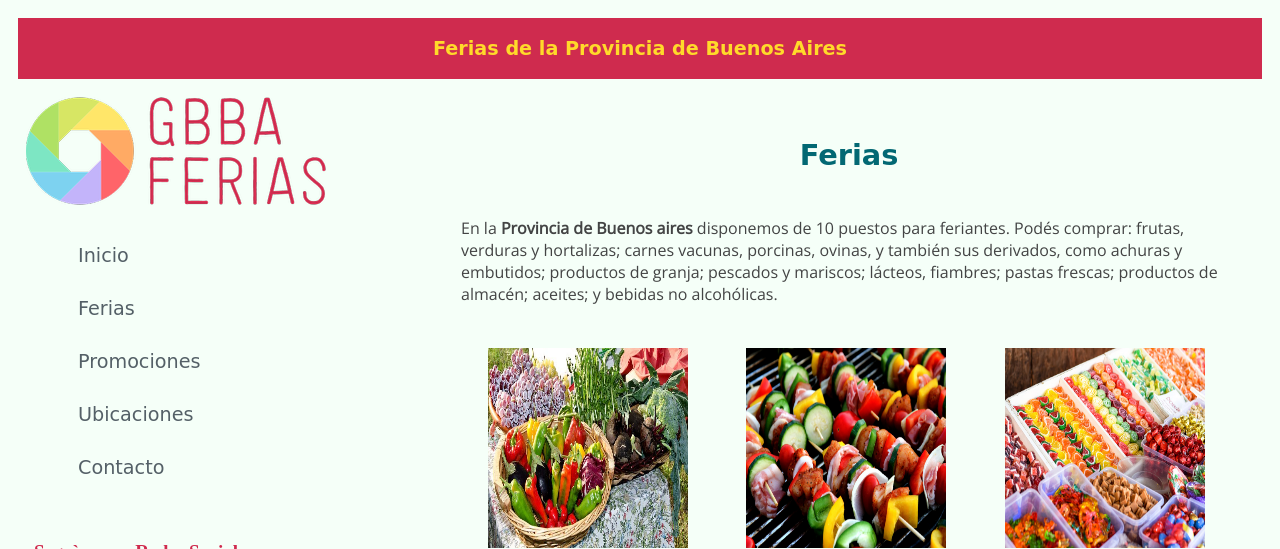
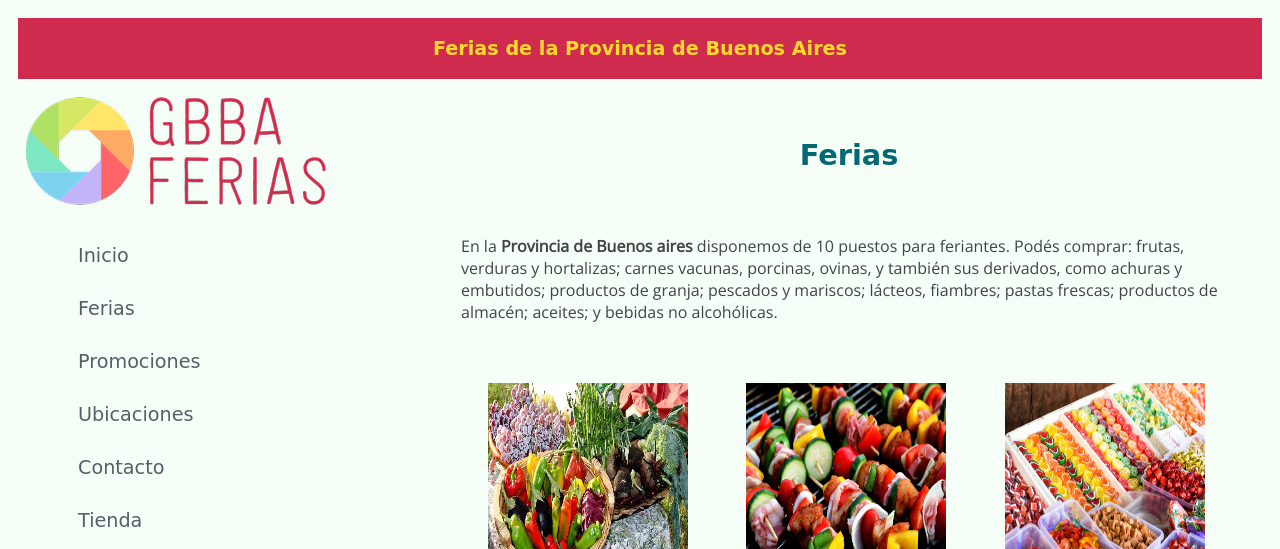
Before and after one commit to Debbie97/Proyecto_Final_Ferias_Coder, a website: page ferias.html in a window 1280 px wide. Shown: the top 549 px of the page. Drawn offline with nearby package versions, Linux system fonts and the light colour scheme; a web font is replaced by a local one.

Commit message:
update 404

```diff
--- a/ferias.html
+++ b/ferias.html
@@ -31,6 +31,7 @@
                         <li><a href="promociones.html"></i>Promociones</a></li>
                         <li><a href="ubicaciones.html"></i> Ubicaciones </a></li>
                         <li><a href="contacto.html"></i> Contacto </a></li>
+                        <li><a href="css/estilos404.css">Tienda</a></li>
                     </ul>
                 </nav>
                 <div class="redes-sociales">
```
